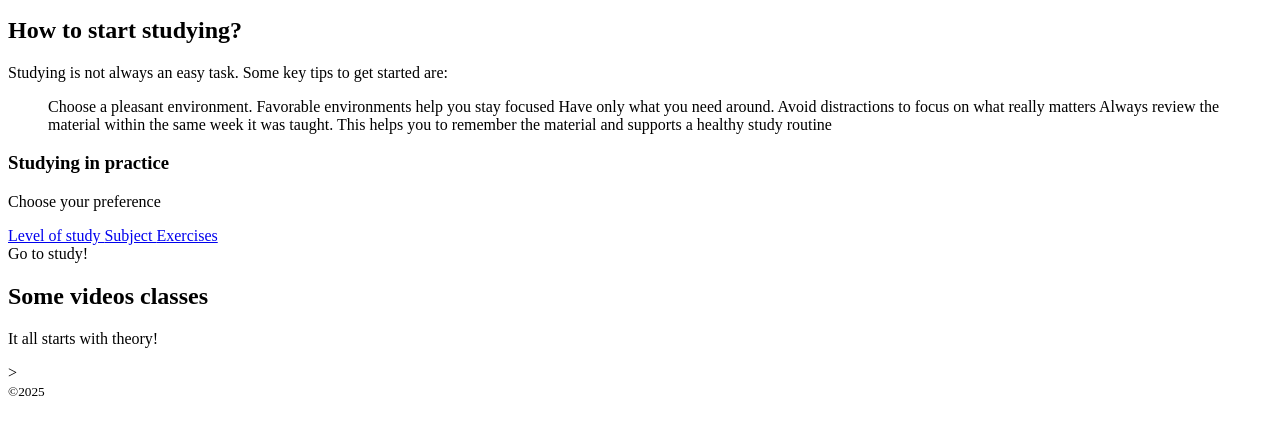
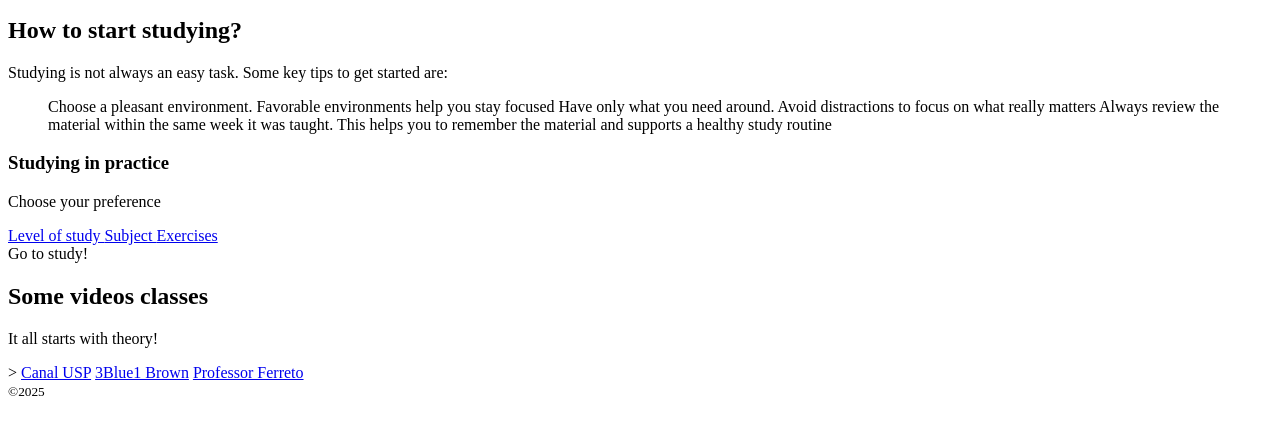
Before and after one commit to JULIANA-2025/New, a plain HTML site: page index.html in a window 1280 px wide. Shown: the part 274-708 px from the top of the page. Drawn offline with Linux system fonts and the light colour scheme.

Commit message:
Update index.html 3

```diff
--- a/index.html
+++ b/index.html
@@ -49,9 +49,9 @@
             <div>Go to study!</div>
                 <h2>Some videos classes</h2>
                 <p> It all starts with theory!</p>>
-                <a href="https://www.youtube.com/canalusp"></a>
-                <a href="https://www.youtube.com/channel/UCYO_jab_esuFRV4b17AJtAw"></a>
-                <a href="https://www.youtube.com/user/professorferretto"></a>
+                <a href="https://www.youtube.com/canalusp">Canal USP</a>
+                <a href="https://www.youtube.com/channel/UCYO_jab_esuFRV4b17AJtAw">3Blue1 Brown</a>
+                <a href="https://www.youtube.com/user/professorferretto">Professor Ferreto</a>
 
             </section>
         </main>
```
